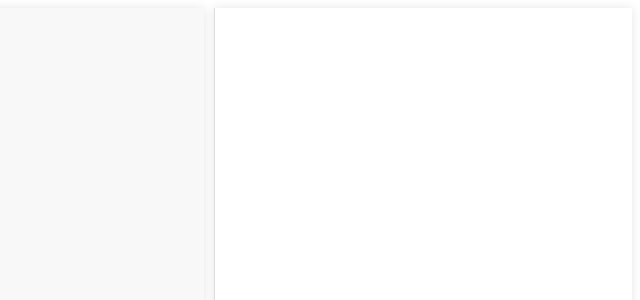
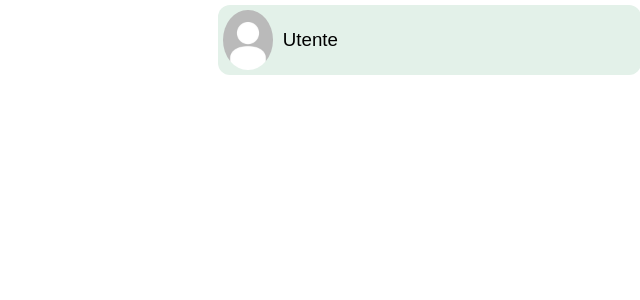
Before and after one commit to MicheleP1004/GymTracker, a SvelteKit app in the folder GymTrackerPWA/: page / in a window 1280 px wide. Shown: the top 300 px of the page, without its empty margins (640-1280 px from the left). Built offline with nearby package versions, Linux system fonts and the light colour scheme.

Commit message:
aggiunto stile bottone chat

```diff
--- a/GymTrackerPWA/src/app.html
+++ b/GymTrackerPWA/src/app.html
@@ -6,7 +6,7 @@
 		<meta name="viewport" content="width=device-width, initial-scale=1" />
 		%sveltekit.head%
 	</head>
-	<body data-sveltekit-preload-data="hover">
+	<body data-sveltekit-preload-data="hover" style="margin: 0px;">
 		<div style="display: contents">%sveltekit.body%</div>
 	</body>
 </html>
--- /dev/null
+++ b/GymTrackerPWA/src/lib/components/ChatButton.svelte
@@ -0,0 +1,36 @@
+<script lang="ts">
+    //aggiungere codice per scaricare pro pic
+    let propic:string = '/DefaultPics/ProfilePicture.jpg';
+    let user:string = 'Utente';
+</script>
+
+  <style>
+    .box {
+      display: flex;
+      align-items: center;
+      background-color: #e3f1e9;
+      border-radius: 12px;
+      height: 60px;
+      width: 99%;
+      padding: 5px;
+    }
+    .pro-pic {
+
+      height: 100%;
+      width: 12%;
+      border-radius: 50%;
+      object-fit: cover;
+    }
+    .text {
+      margin-left: 10px;
+      font-style: normal;
+      font-family: Arial, Helvetica, sans-serif;
+      font-weight: 500;
+    }
+  </style>
+
+  <div class="box">
+
+    <img class="pro-pic" src={propic} alt="">
+    <h3 class="text">{user}</h3>
+  </div>
--- a/GymTrackerPWA/src/lib/components/ChatList.svelte
+++ b/GymTrackerPWA/src/lib/components/ChatList.svelte
@@ -1,16 +1,17 @@
 <script>
     // Potresti mettere qui la logica per gestire la lista delle chat
+    import ChatButton from "./ChatButton.svelte";
 </script>
 
 <style>
   /* Stile specifico per la lista delle chat */
+  .chat-list {
+    background-color:#ffffff;
+    padding: 5px;
+    overflow-y: auto;
+  }
 </style>
 
-<div>
-    <!-- Qui verrà visualizzata la lista delle chat -->
-    <ul>
-        <li>Chat 1</li>
-        <li>Chat 2</li>
-        <li>Chat 3</li>
-    </ul>
+<div class="chat-list">
+    <ChatButton></ChatButton>
 </div>
--- a/GymTrackerPWA/src/routes/+page.svelte
+++ b/GymTrackerPWA/src/routes/+page.svelte
@@ -7,23 +7,14 @@
 <style>
   .grid-container {
     display: grid;
+    margin : 0%;
     height: 100vh;
     grid-template-columns: 2fr 1fr;
-    grid-gap: 10px;
   }
 
   .main-content {
-    background-color: #f8f8f8;
-    padding: 20px;
-    box-shadow: 0 0 10px rgba(0, 0, 0, 0.1);
-    overflow-y: auto;
-  }
-
-  .chat-list {
     background-color: #ffffff;
-    padding: 20px;
-    border-left: 1px solid #ddd;
-    box-shadow: 0 0 10px rgba(0, 0, 0, 0.1);
+    padding: 0px;
     overflow-y: auto;
   }
 </style>
@@ -33,7 +24,5 @@
     <slot name="main"></slot>
   </div>
 
-  <div class="chat-list">
-    <slot name="chat-list"></slot>
-  </div>
+  <ChatList></ChatList>
 </div>
```
Also changed, not shown: GymTrackerPWA/static/DefaultPics/ProfilePicture.jpg (added).
